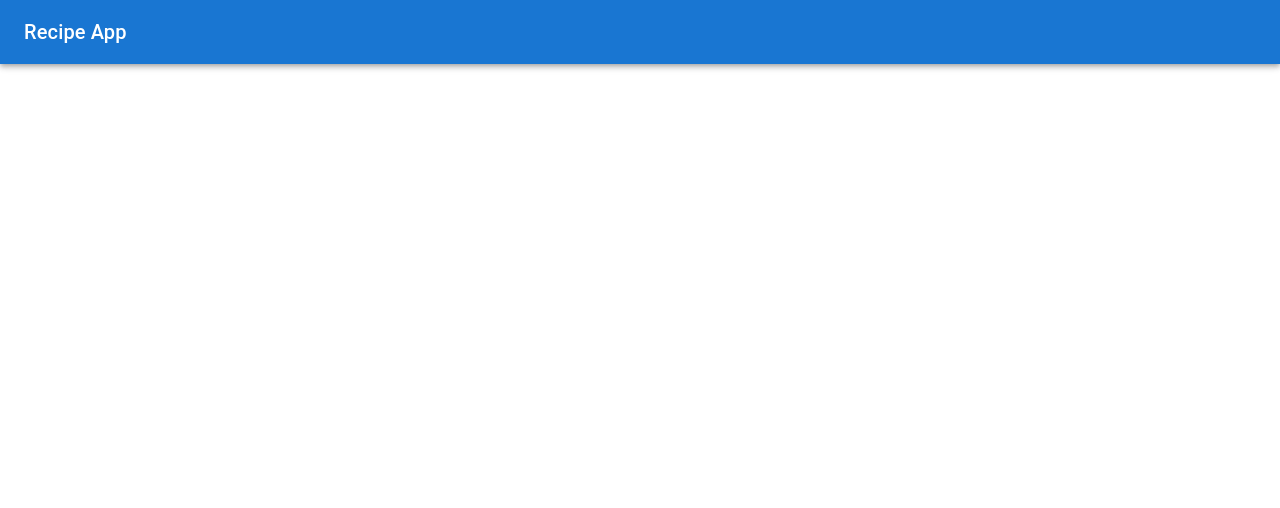
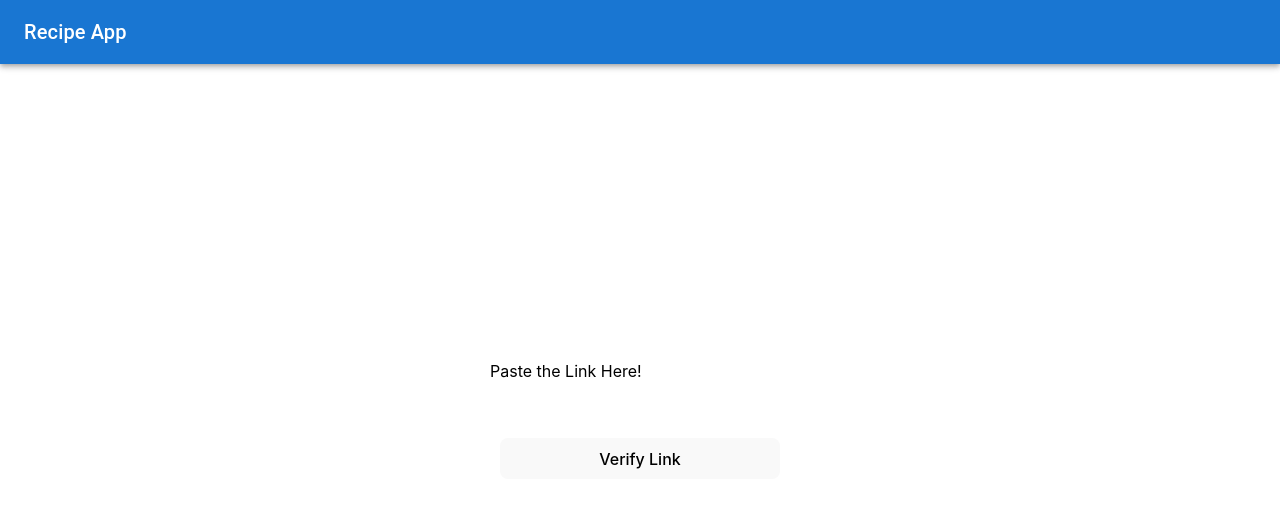
Before and after one commit to KarthyV/formik---Task, a React (Vite) app: page /reset-password/1 in a window 1280 px wide. Before the commit this address had no page. Shown: the top 508 px of the page. Built offline with nearby package versions, Linux system fonts and the light colour scheme.

Commit message:
reset & login comp completed

```diff
--- a/src/App.css
+++ b/src/App.css
@@ -202,3 +202,36 @@ input {
   border-radius: 5px;
   min-width: 300px;
 }
+
+.token_form {
+  display: flex;
+  flex-direction: column;
+  width: 300px;
+  background-color: white;
+  color: black;
+  padding: 20px;
+  border-radius: 5px;
+}
+
+.resetForm {
+  display: flex;
+  justify-content: center;
+  align-items: center;
+  width: 100%;
+  height: 90vh;
+}
+
+.form_changePass {
+  width: 300px;
+  padding: 20px;
+  display: flex;
+  justify-content: center;
+  align-items: center;
+  background-color: white;
+  color: black;
+  border-radius: 5px;
+}
+
+.form_changePass > form {
+  width: 100%;
+}
--- a/src/App.jsx
+++ b/src/App.jsx
@@ -18,6 +18,7 @@ import { Box, AppBar, Toolbar, Typography, Button } from "@mui/material";
 import { MyContext } from "./context";
 import { API } from "./api";
 import ForgetPass from "./ForgetPass";
+import ResetPass from "./ResetPass";
 
 function App() {
   const navigate = useNavigate();
@@ -84,6 +85,7 @@ function App() {
           <Route path="/login" element={<Login />} />
           <Route path="/signup" element={<Signup />} />
           <Route path="/forget-password" element={<ForgetPass />} />
+          <Route path="/reset-password/:id" element={<ResetPass />} />
           {/* <Form /> */}
         </Routes>
       </div>
--- a/src/ForgetPass.jsx
+++ b/src/ForgetPass.jsx
@@ -1,7 +1,27 @@
 import React, { useState } from "react";
+import { useNavigate } from "react-router-dom";
+import { API } from "./api";
 
 const ForgetPass = () => {
   const [username, setUsername] = useState("");
+  const [email, setEmail] = useState("");
+  const navigate = useNavigate();
+  const handleSubmit = async (e) => {
+    e.preventDefault();
+    console.log(username);
+    const res = await fetch(`${API}/users/forget-password`, {
+      method: "POST",
+      headers: {
+        Accept: "application/json",
+        "Content-Type": "application/json",
+      },
+      body: JSON.stringify({ username, email }),
+    });
+    const data = await res.json();
+    if (res.status == 200) {
+      navigate(`/reset-password/${data.user._id}`);
+    }
+  };
   return (
     <>
       <form className="forget_form">
@@ -16,7 +36,17 @@ const ForgetPass = () => {
             onChange={(e) => setUsername(e.target.value)}
           />
         </div>
-        <button>Submit</button>
+        <div className="fieldBox">
+          <label>Enter Email for Verification</label>
+          <input
+            type="text"
+            value={email}
+            name="username"
+            className="forget_pass"
+            onChange={(e) => setEmail(e.target.value)}
+          />
+        </div>
+        <button onClick={handleSubmit}>Submit</button>
       </form>
     </>
   );
--- /dev/null
+++ b/src/ResetPass.jsx
@@ -0,0 +1,65 @@
+import React, { useState } from "react";
+import { useParams } from "react-router-dom";
+import { API } from "./api";
+
+const ResetPass = () => {
+  const [token, setToken] = useState("");
+  const [password, setPassword] = useState("");
+  const [verified, setVerified] = useState(false);
+  const { id } = useParams();
+  const handleVerification = async (e) => {
+    e.preventDefault();
+    e.stopPropagation();
+    const res = await fetch(`${API}/users/verify-token`, {
+      method: "POST",
+      headers: {
+        "Content-Type": "application/json",
+        Accept: "application/json",
+      },
+      body: JSON.stringify({ token }),
+    });
+    console.log(res);
+    if (res.status == 200) {
+      setVerified(true);
+    }
+  };
+  const handleChangePassword = async (e) => {
+    e.preventDefault();
+    e.stopPropagation();
+  };
+  return (
+    <div className="resetForm">
+      {!verified && (
+        <div className="token_form">
+          <label>Paste the Link Here!</label>
+          <input
+            type="text"
+            value={token}
+            onChange={(e) => setToken(e.target.value)}
+          />
+          <button onClick={handleVerification}>Verify Link</button>
+        </div>
+      )}
+      {verified && (
+        <div className="form_changePass">
+          <form>
+            <h3>Change Password</h3>
+            <div className="fieldBox">
+              <label>New Password</label>
+              <input
+                type="text"
+                value={password}
+                name="password"
+                className="forget_pass"
+                onChange={(e) => setPassword(e.target.value)}
+              />
+            </div>
+            <button onClick={handleChangePassword}>Submit</button>
+          </form>
+        </div>
+      )}
+    </div>
+  );
+};
+
+export default ResetPass;
```
